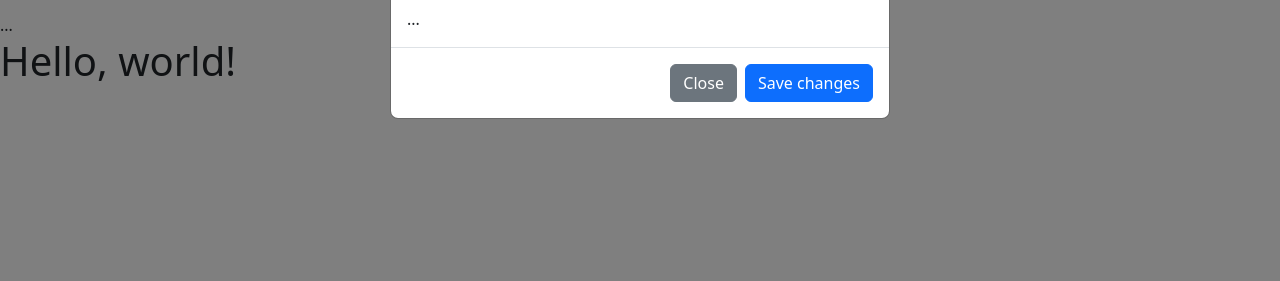
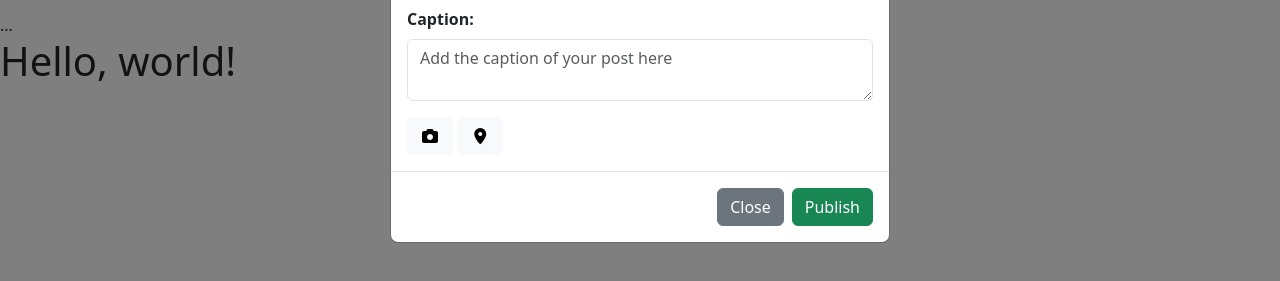
Before and after one commit to 4GeeksAcademy/fspt-139-PostIGBootstrap-kjcfernandez, a plain HTML site: page index.html in a window 1280 px wide. Both pictures are taken after a click on the button "Create a new post". Shown: the part 101-382 px from the top of the page. Drawn offline with nearby package versions, Linux system fonts and the light colour scheme.

Commit message:
avance 2

```diff
--- a/index.html
+++ b/index.html
@@ -29,11 +29,16 @@
         <button type="button" class="btn-close" data-bs-dismiss="modal" aria-label="Close"></button>
       </div>
       <div class="modal-body">
-        ...
+        <div class="mb-3">
+       <label for="exampleFormControlTextarea1" class="form-label"><strong>Caption:</strong></label>
+       <textarea class="form-control" id="exampleFormControlTextarea1" rows="2" placeholder="Add the caption of your post here"></textarea>
+        </div>
+        <button type="button" class="btn btn-light"><i class="fa-solid fa-camera"></i></button>
+        <button type="button" class="btn btn-light"><i class="fa-solid fa-location-dot"></i></button>
       </div>
       <div class="modal-footer">
         <button type="button" class="btn btn-secondary" data-bs-dismiss="modal">Close</button>
-        <button type="button" class="btn btn-primary">Save changes</button>
+        <button type="button" class="btn btn-success">Publish</button>
       </div>
     </div>
   </div>
```
